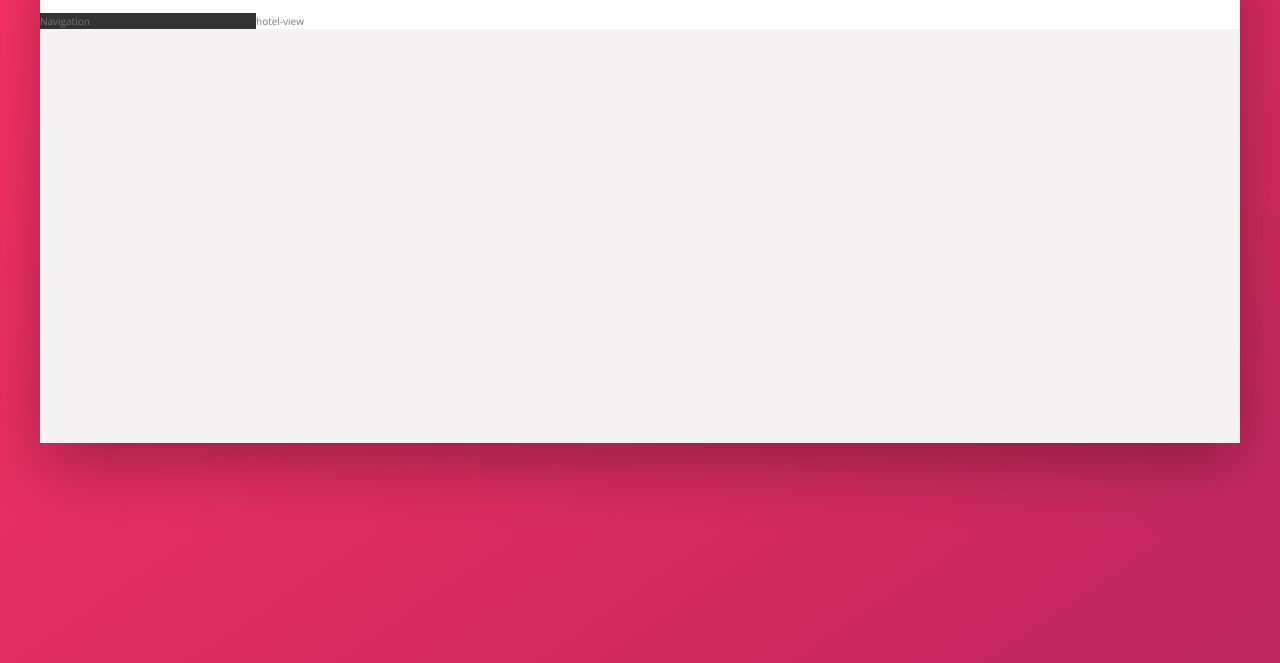
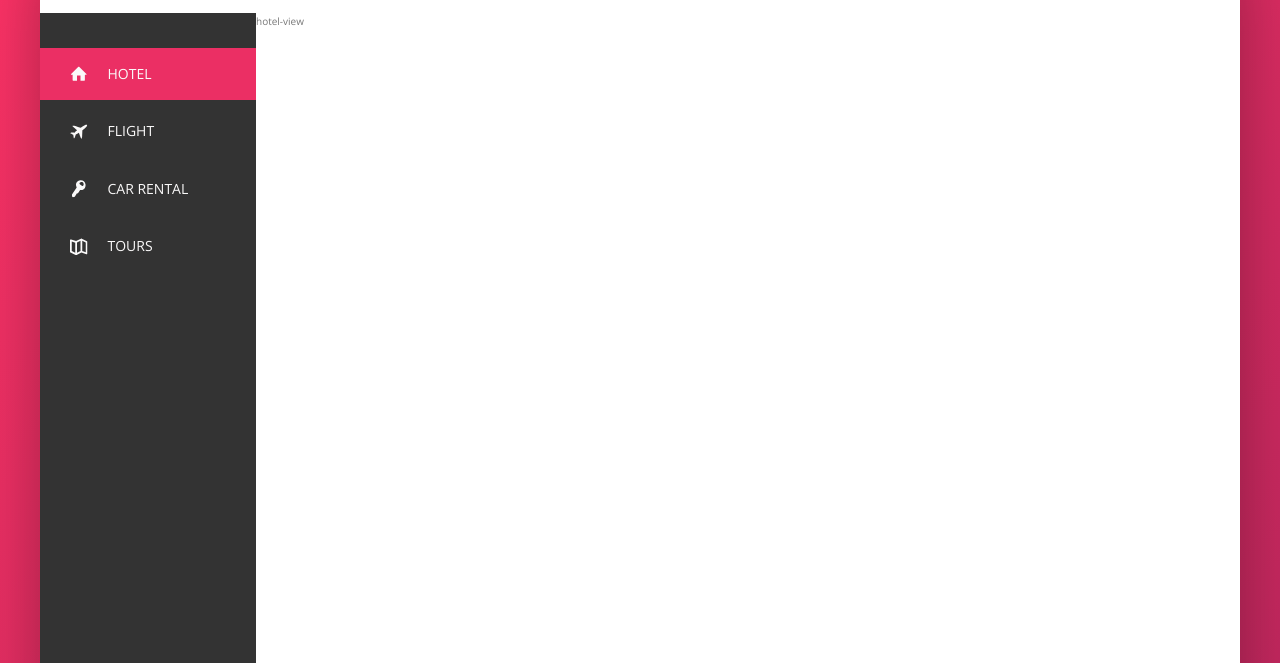
Before and after one commit to PiotrSroda/SASS_Trillo-project, a website: page index.html in a window 1280 px wide. Shown: the part 137-800 px from the top of the page. Drawn offline with nearby package versions, Linux system fonts and the light colour scheme.

Commit message:
navbar addition

```diff
--- a/index.html
+++ b/index.html
@@ -48,7 +48,44 @@
 
       <div class="content">
         <nav class="sidebar">
-        Navigation
+            <ul class="side-nav">
+              <li class="side-nav__item  side-nav__item--active">
+                <a href="#" class="side-nav__link">
+                  <svg class="side-nav__icon">
+                    <use xlink:href="img/sprite.svg#icon-home"></use>
+                  </svg>
+                  <span>Hotel</span>
+                </a>
+              </li>
+              <li class="side-nav__item">
+                <a href="#" class="side-nav__link">
+                  <svg class="side-nav__icon">
+                    <use xlink:href="img/sprite.svg#icon-aircraft"></use>
+                  </svg>
+                  <span>Flight</span>
+                </a>
+              </li>
+              <li class="side-nav__item">
+                <a href="#" class="side-nav__link">
+                  <svg class="side-nav__icon">
+                    <use xlink:href="img/sprite.svg#icon-key"></use>
+                  </svg>
+                  <span>Car rental</span>
+                </a>
+              </li>
+              <li class="side-nav__item">
+                <a href="#" class="side-nav__link">
+                  <svg class="side-nav__icon">
+                    <use xlink:href="img/sprite.svg#icon-map"></use>
+                  </svg>
+                  <span>Tours</span>
+                </a>
+              </li>
+            </ul>
+
+            <div class="legal">
+              &copy; 2017 by Trillo. All rights reserved.
+            </div>
         </nav>
         <main class="hotel-view">
         hotel-view
--- a/sass/_components.scss
+++ b/sass/_components.scss
@@ -114,3 +114,76 @@
     margin-right: 1rem;
   }
 }
+
+////////////////////////////////////////////////////////////////////////////////////////////////////////
+//Side NAVIGATION
+.side-nav {
+  font-size: 1.4rem;
+  list-style: none;
+  margin-top: 3.5rem;
+
+    &__item {
+    position: relative;
+
+    &:not(:last-child) {
+      margin-bottom: .5rem;
+    }
+  }
+
+  &__item:before {
+    content: '';
+    position: absolute;
+    top: 0;
+    left: 0;
+    height: 100%;
+    width: 3px;
+    background-color: var(--color-primary);
+    transform: scaleY(0);
+
+    transition: transform .2s,
+                width .4s cubic-bezier(1,0,0,1).2s,
+                background-color .1s;// the second value is delay || cubic bezire times the accelaration of the animation
+  }
+
+  &__item:hover::before,
+  &__item--active::before {
+    transform: scaleY(1);
+    width: 100%;
+  }
+
+  &__item:active::before {
+    background-color: var(--color-primary-light);
+  }
+
+    &__link:link,
+    &__link:visited  {
+      position: relative;
+      z-index: 10; //z index only works when position is specified
+      color: var(--color-grey-light-1);
+      text-decoration: none;
+      text-transform: uppercase;
+      display: block;
+      padding: 1.5rem 3rem;
+
+      display: flex;
+      align-items: center;
+  }
+
+
+  &__icon {
+    width: 1.75rem;
+    height: 1.75rem;
+    margin-right: 2rem;
+    fill: currentColor; //Color of the parent element
+  }
+
+}
+
+////////////////////////////////////////////////////////////////////////////////////////////////////////
+//LEGAL TEXT
+.legal {
+  font-size: 1.2rem;
+  text-align: center;
+  color: var(--color-grey-light-4);
+  padding: 2.5rem;
+}
--- a/sass/_layout.scss
+++ b/sass/_layout.scss
@@ -27,10 +27,14 @@ min-height: 50rem;
   background-color: var(--color-grey-dark-1);
 
   flex: 0 0 18%;//1st value flex-grow, 2nd value flex-shrink, flex-basis is 3rd
+  flex-direction: column;
+  display: flex;
+  justify-content: space-between;
 
 }
 
 .hotel-view {
   background-color: #fff;
   flex: 1; // element grows as much as it can
+  height: 80rem;
 }
```
Also changed, not shown: css/style.css.
